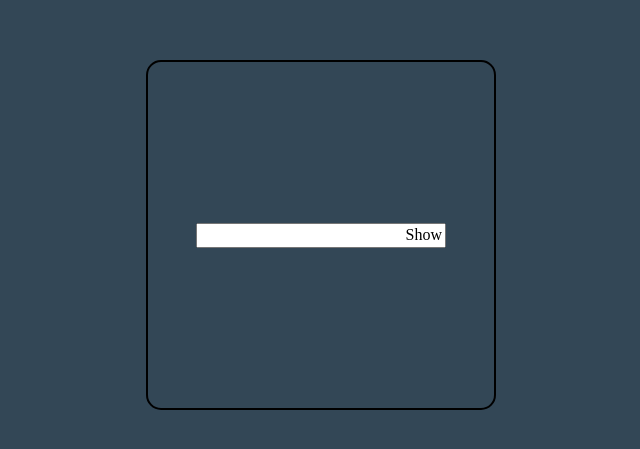
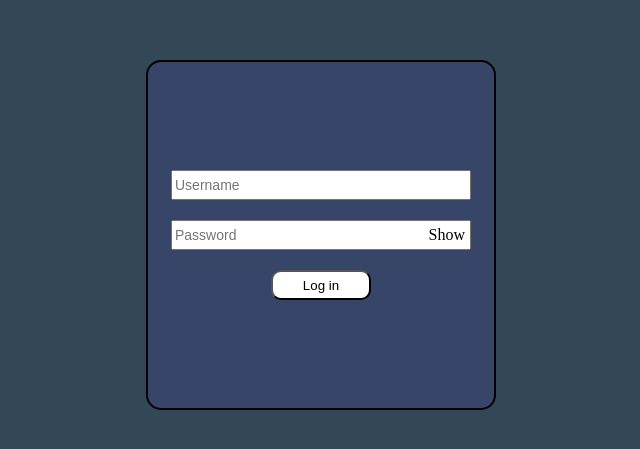
Before and after one commit to lockedsouls/auth-demo, a website: page views/index.html in a window 1280 px wide. Shown: the part 165-614 px from the top of the page, without its empty margins (319-959 px from the left). Drawn offline with Linux system fonts and the light colour scheme.

Commit message:
Change input styling | Add show/hide password

```diff
--- a/views/index.html
+++ b/views/index.html
@@ -10,11 +10,14 @@
 </head>
 <body style="background-color: #334756">
     <div id="container">
-        <div id="password-div">
-            <input>
-            <!--fix span background-->
-            <span>Show</span>
+        <div id="input-div">
+            <input id="username" placeholder="Username">
         </div>
+        <div id="input-div">
+            <input id="password" type="password" placeholder="Password">
+            <span class="not-selectable">Show</span>
+        </div>
+        <button id="login-button" onclick="foo()">Log in</button>
     </div>
 </body>
 </html>
--- a/views/index.js
+++ b/views/index.js
@@ -34,3 +34,18 @@ function LogOut(){
     username.classList.remove("disabled"); username.value = ""; username.placeholder = "Username";
     password.classList.remove("disabled"); password.value = ""; password.placeholder = "Password";
 }
+
+function password_visiblity(){
+    const password = document.querySelector("#password");
+    const span = document.querySelector("span");
+    span.onclick = () => {
+        if (span.innerHTML == "Show"){
+            password.type = "text";
+            span.innerHTML = "Hide";
+        }else{
+            password.type = "password";
+            span.innerHTML = "Show";
+        }
+    }
+}
+password_visiblity();
--- a/views/style.css
+++ b/views/style.css
@@ -10,6 +10,14 @@ html, body{
 *{
     box-sizing: border-box;
 }
+.not-selectable{
+    -webkit-touch-callout: none;
+    -webkit-user-select: none;
+    -khtml-user-select: none;
+    -moz-user-select: none;
+    -ms-user-select: none;
+    user-select: none;
+  }
 
 #container{
     display: flex;
@@ -21,25 +29,36 @@ html, body{
     height: 350px;
     border: 2px solid black;
     border-radius: 15px;
+    background-color: rgb(55, 69, 105);
 }
 
-#password-div{
+#input-div{
     position: relative;
-    width: 250px;
-    height: 25px;
+    width: 300px;
+    height: 30px;
+    margin-bottom: 20px;
 }
 
-#password-div input{
+#input-div input{
     position: absolute;
     width: 100%;
     height: 100%;
+    font-size: 14px;
 }
 
-#password-div span{
+#input-div span{
     display: inline-block;
     background-color: white;
     position: absolute;
     transform: translateY(-50%);
     top: 50%;
-    right: 4px;
+    right: 2px;
+    padding: 0 4px 0 4px;
 }
+
+#login-button{
+    width: 100px;
+    height: 30px;
+    border-radius: 10px;
+    background-color: white;
+}
```
